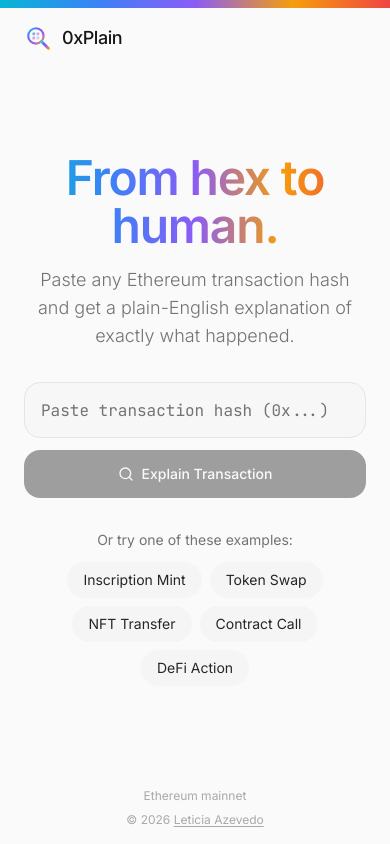
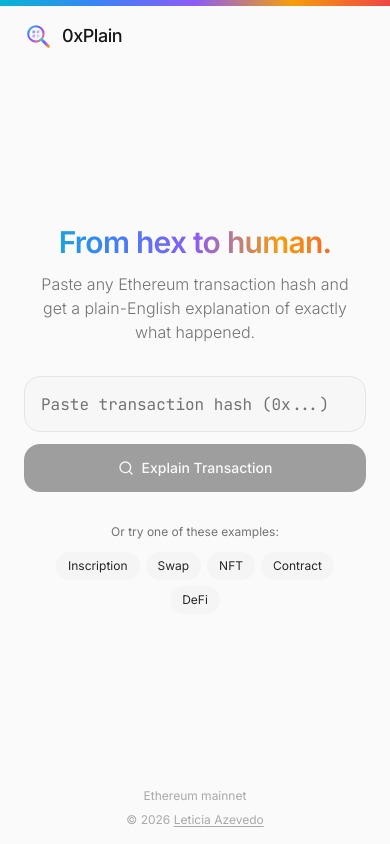
Before and after one commit to leticarolina/0x-plain, a Next.js app: page / in a window 390 px wide. Built offline with nearby package versions, Linux system fonts and the light colour scheme.

Commit message:
feat: add favicon and mobile responsive gradient bar
Create SVG favicon and update gradient bar for mobile scaling.

Co-authored-by: Leticia  <109385942+leticarolina@users.noreply.github.com>

```diff
--- a/app/layout.tsx
+++ b/app/layout.tsx
@@ -17,6 +17,9 @@ export const metadata: Metadata = {
   title: '0xPlain - Blockchain Transaction Explainer',
   description: 'Understand any blockchain transaction in plain English. Paste a transaction hash and get a detailed, human-readable explanation.',
   generator: 'v0.app',
+  icons: {
+    icon: '/icon.svg',
+  },
 }
 
 export const viewport: Viewport = {
--- a/app/page.tsx
+++ b/app/page.tsx
@@ -49,7 +49,7 @@ export default function Home() {
   return (
     <main className={`min-h-screen flex flex-col bg-background ${!hasSearched ? 'h-screen overflow-hidden' : ''}`}>
       {/* Colorful gradient bar at top */}
-      <div className="h-2 gradient-bar flex-shrink-0" />
+      <div className="h-1.5 gradient-bar flex-shrink-0" />
 
       {/* Header - minimal */}
       <header className="px-6 py-4 flex-shrink-0">
@@ -80,11 +80,11 @@ export default function Home() {
           {!hasSearched ? (
             <div className="text-center space-y-8">
               {/* Hero Title */}
-              <div className="space-y-4">
-                <h1 className="text-5xl md:text-6xl lg:text-7xl tracking-tight font-semibold gradient-text">
+              <div className="space-y-3 md:space-y-4">
+                <h1 className="text-3xl sm:text-4xl md:text-5xl lg:text-6xl tracking-tight font-semibold gradient-text px-2">
                   From hex to human.
                 </h1>
-                <p className="text-lg md:text-xl text-muted-foreground font-light max-w-lg mx-auto">
+                <p className="text-base sm:text-lg md:text-xl text-muted-foreground font-light max-w-lg mx-auto px-4">
                   Paste any Ethereum transaction hash and get a plain-English explanation of exactly what happened.
                 </p>
               </div>
@@ -99,20 +99,20 @@ export default function Home() {
               </div>
 
               {/* Example buttons - more prominent */}
-              <div className="space-y-3">
-                <p className="text-sm text-muted-foreground">Or try one of these examples:</p>
-                <div className="flex flex-wrap justify-center gap-2">
+              <div className="space-y-3 px-2">
+                <p className="text-xs sm:text-sm text-muted-foreground">Or try one of these examples:</p>
+                <div className="flex flex-wrap justify-center gap-1.5 sm:gap-2">
                   {[
-                    { hash: '0xfe07e3a0e7c1a0b89ca52bb389053927b69c36a059eae5908383411617c06285', label: 'Inscription Mint' },
-                    { hash: '0x12f1262a082b5208126b33fa3ea5064ab0d4fcb4185896e4b0681c35d470daee', label: 'Token Swap' },
-                    { hash: '0x772496436a352ba82bf69c5c5f9ebeb8fad453b2ae03bb3ba463a57d4d398bc1', label: 'NFT Transfer' },
-                    { hash: '0x4e2010a4ab975e6a483669bceb7000203c0e8351a6d15d50c75c30995435b352', label: 'Contract Call' },
-                    { hash: '0xb6db86279d798cf80d7fc5848671e73d1bad4b8cc1ff020e2c2745c104e113ea', label: 'DeFi Action' },
+                    { hash: '0xfe07e3a0e7c1a0b89ca52bb389053927b69c36a059eae5908383411617c06285', label: 'Inscription' },
+                    { hash: '0x12f1262a082b5208126b33fa3ea5064ab0d4fcb4185896e4b0681c35d470daee', label: 'Swap' },
+                    { hash: '0x772496436a352ba82bf69c5c5f9ebeb8fad453b2ae03bb3ba463a57d4d398bc1', label: 'NFT' },
+                    { hash: '0x4e2010a4ab975e6a483669bceb7000203c0e8351a6d15d50c75c30995435b352', label: 'Contract' },
+                    { hash: '0xb6db86279d798cf80d7fc5848671e73d1bad4b8cc1ff020e2c2745c104e113ea', label: 'DeFi' },
                   ].map((example) => (
                     <button
                       key={example.hash}
                       onClick={() => handleSubmit(example.hash)}
-                      className="px-4 py-2 text-sm bg-secondary text-secondary-foreground rounded-full hover:bg-secondary/70 transition-colors"
+                      className="px-3 sm:px-4 py-1.5 sm:py-2 text-xs sm:text-sm bg-secondary text-secondary-foreground rounded-full hover:bg-secondary/70 active:bg-secondary/50 transition-colors"
                     >
                       {example.label}
                     </button>
```
Also changed, not shown: app/icon.svg (added).
